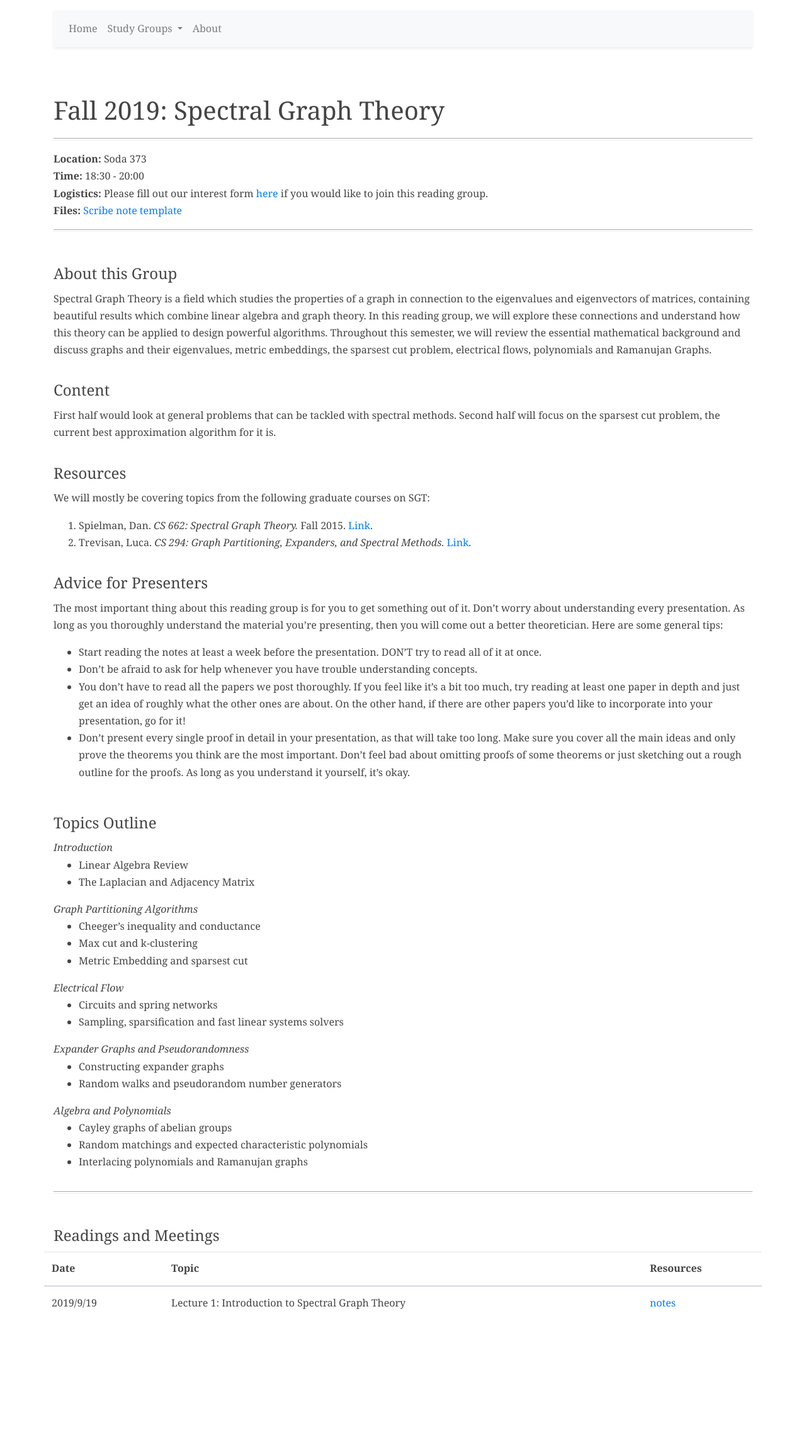
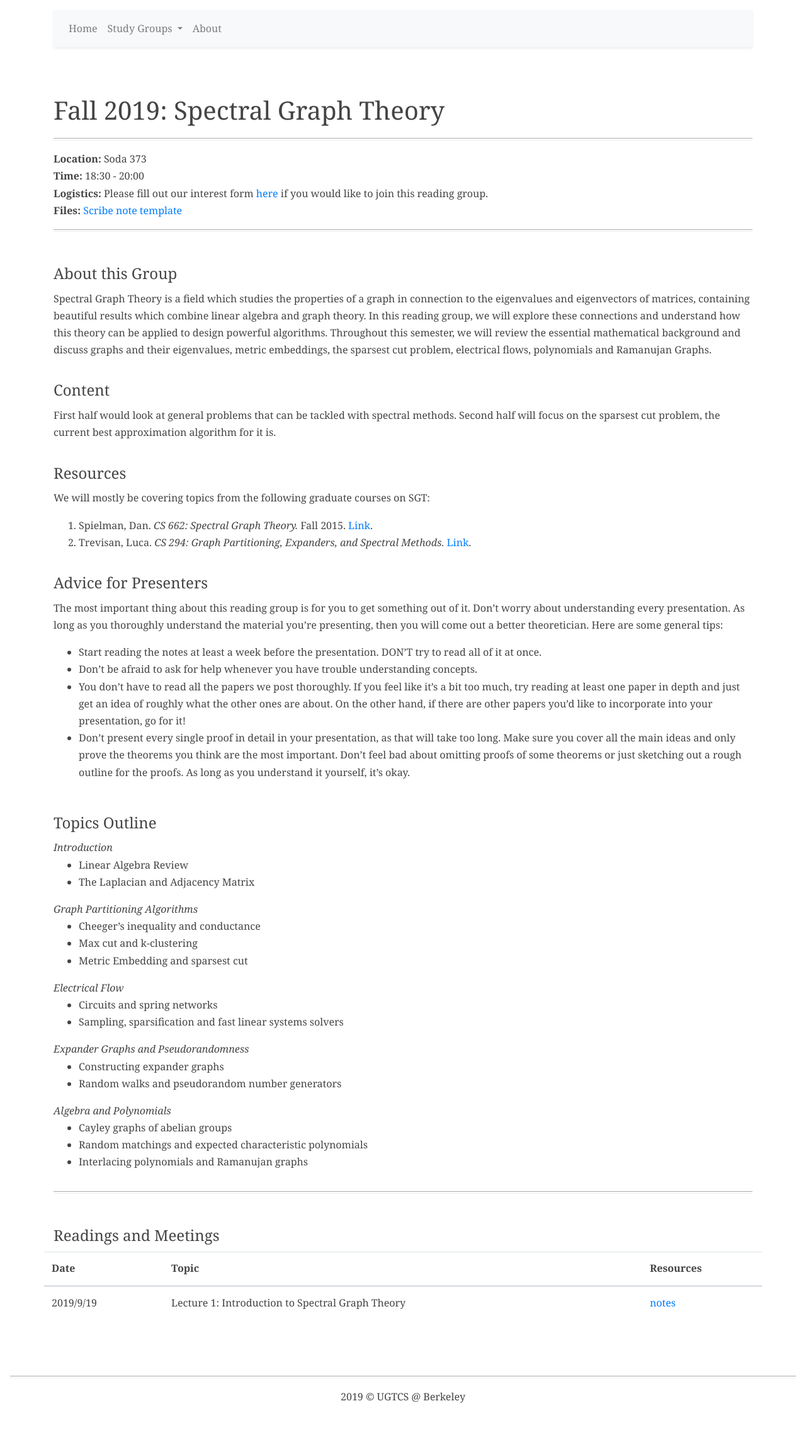
Before and after one commit to ugtcs/ugtcs.github.io, a Jekyll site: the page built from _pages/fa19_sgt.html, in a window 1280 px wide. Shown: the whole page at 63% size. Built offline with Jekyll 4.4.1, drawn with Linux system fonts in a browser that asks for light colours; before the commit the page ends 2142 px from its top, so only the background shows below that.

Commit message:
add footer.

```diff
--- /dev/null
+++ b/_includes/foot.html
@@ -0,0 +1,9 @@
+<footer class="main-footer">
+	<div class="copyrith">
+		<br>
+		<hr>
+		<center>
+		<p>{{site.time | date: '%Y'}} &copy; {{site.title}} @ Berkeley </p>
+		</center>
+	</div>
+</footer>
--- a/_layouts/default.html
+++ b/_layouts/default.html
@@ -5,5 +5,6 @@
 <body>
 	{{ content }}
 </body>
+{% include foot.html %}
 {% include footer.html %}
 </html>
--- a/css/style.css
+++ b/css/style.css
@@ -118,3 +118,13 @@ span.ul.li  {
     font-size: 13px;
     padding-bottom: 20px;
 }
+
+.main-footer {
+  padding: 15px 0;
+}
+
+.main-footer .copyright {
+  text-align: center;
+  color: #311e3e;
+  font-size: 16px;
+}
```
